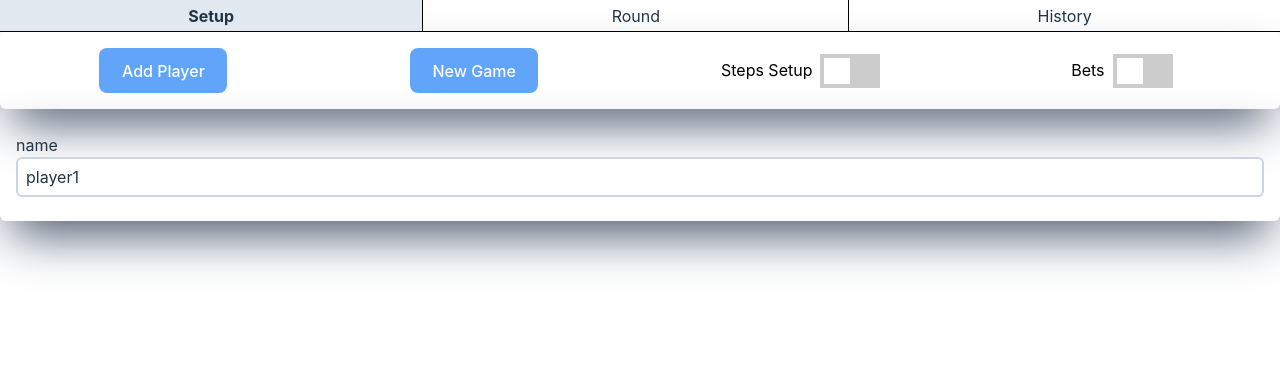
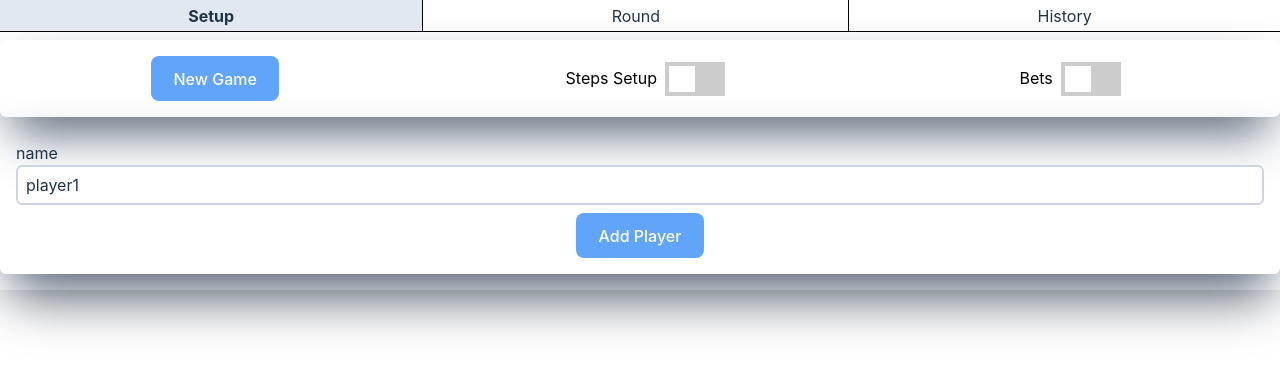
Before and after one commit to maldestor95/score, a Vue app: page / in a window 1280 px wide. Shown: the top 372 px of the page. Built offline with nearby package versions, Linux system fonts and the light colour scheme.

Commit message:
refactor players setup page

```diff
--- a/src/App.vue
+++ b/src/App.vue
@@ -3,9 +3,7 @@ import wizard from "./pages/wizard/index.vue";
 </script>
 
 <template>
-  <div class="container mx-auto">
-    <wizard></wizard>
-  </div>
+  <wizard></wizard>
 </template>
 
 <style scoped>
--- a/src/pages/wizard/history.vue
+++ b/src/pages/wizard/history.vue
@@ -1,4 +1,5 @@
 <template>
+  <div>
     <div>History</div>
     <div class="flex flex-row justify-center gap-2">
       <button @click="setGraph = 'total'">Total</button>
@@ -27,6 +28,7 @@
       </div>
     </container>
     <historychart :graph-type="<graphType><unknown>setGraph"></historychart>
+  </div>
 </template>
 
 <script setup lang="ts">
--- a/src/pages/wizard/index.vue
+++ b/src/pages/wizard/index.vue
@@ -22,9 +22,11 @@
       History
     </div>
   </div>
-  <players v-if="showSection == 'Setup'">Players</players>
-  <score v-if="showSection == 'Score'">Score</score>
-  <history v-if="showSection == 'History'"></history>
+  <div class="container mx-auto shadow-2xl mt-2">
+    <players v-if="showSection == 'Setup'" class="pb-4">Players</players>
+    <score v-if="showSection == 'Score'" class="pb-4">Score</score>
+    <history v-if="showSection == 'History'" class="pb-4"></history>
+  </div>
 </template>
 
 <script setup lang="ts">
--- a/src/pages/wizard/players.vue
+++ b/src/pages/wizard/players.vue
@@ -1,11 +1,9 @@
 <template>
+  <div>
     <container>
       <div
         class="grid grid-cols-2 md:flex md:justify-around md:flex-wrap items-center gap-y-4"
       >
-      <button class="w-32" @click="store.addUser()" :disabled="isGameStarted">
-        Add Player
-      </button>
         <button
           class="bg-blue-400 text-white w-32 justify-self-end"
           @click="store.newGame()"
@@ -58,7 +56,10 @@
             @click="deleteU(userIndex)"
             class="grow-0"
             :hidden="store.getUsers.length < 2"
+            tabindex="-1"
+            v-if="!store.isGameStarted"
           >
+            <!-- delete icon -->
             <svg
               xmlns="http://www.w3.org/2000/svg"
               fill="none"
@@ -76,7 +77,11 @@
           </button>
         </div>
       </div>
+      <button class="w-32" @click="store.addUser()" v-if="!store.isGameStarted">
+        Add Player
+      </button>
     </container>
+  </div>
 </template>
 
 <script setup lang="ts">
--- a/src/pages/wizard/score.vue
+++ b/src/pages/wizard/score.vue
@@ -1,4 +1,5 @@
 <template>
+  <div>
     <h1>
       Round <span>{{ scoreStore.getRoundNumber }}</span>
     </h1>
@@ -45,6 +46,7 @@
         {{ user.name }}
       </editscore>
     </div>
+  </div>
 </template>
 
 <script setup lang="ts">
--- a/src/style.css
+++ b/src/style.css
@@ -31,7 +31,9 @@ a:visited{
   color: #2a2a29;
 }
 
-
+.debug {
+  @apply border-2 border-solid border-red-500
+}
 h1 {
   @apply text-5xl;
    /* font-size: 3.2em; */
```
Lines whose indentation alone changed are shown as unchanged.
